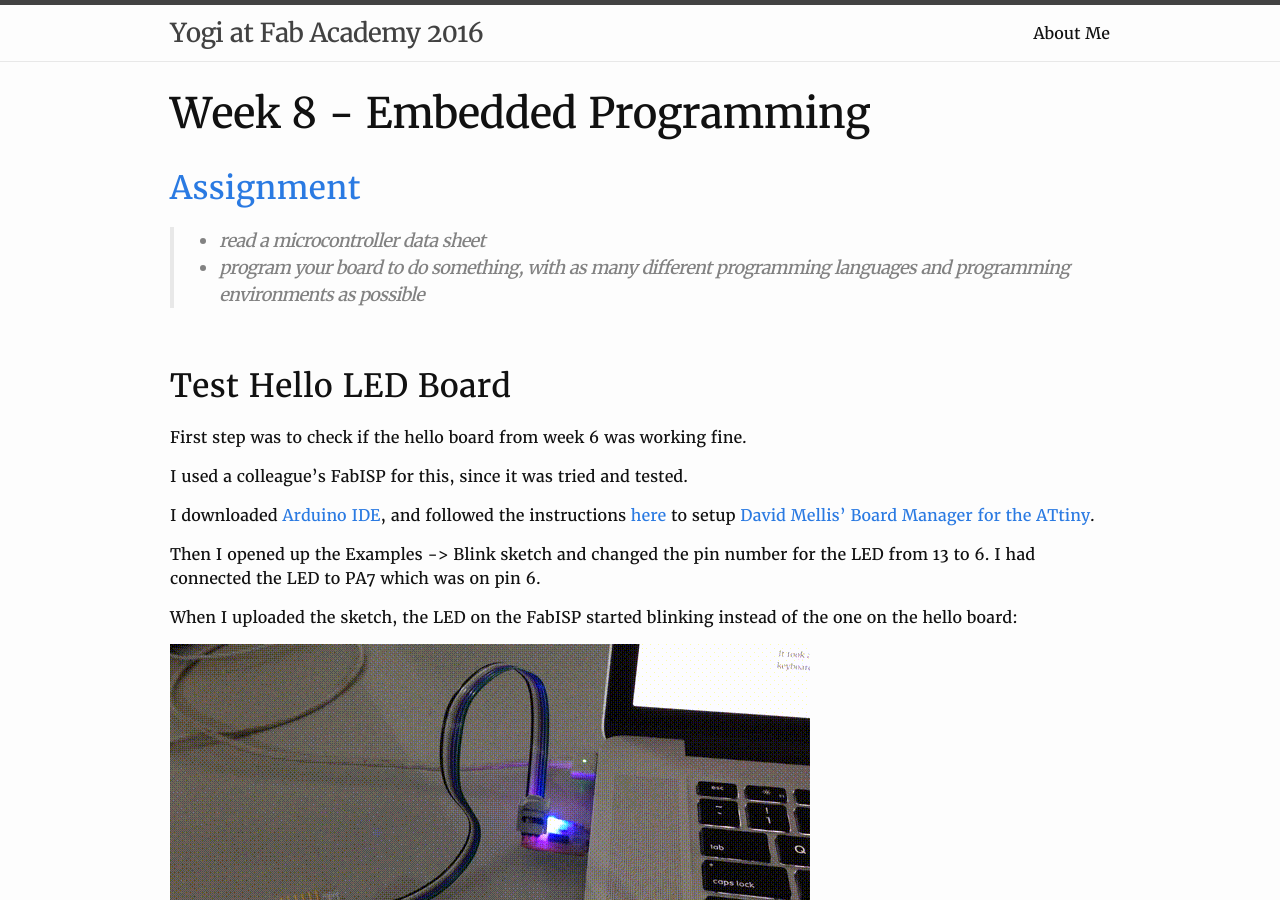
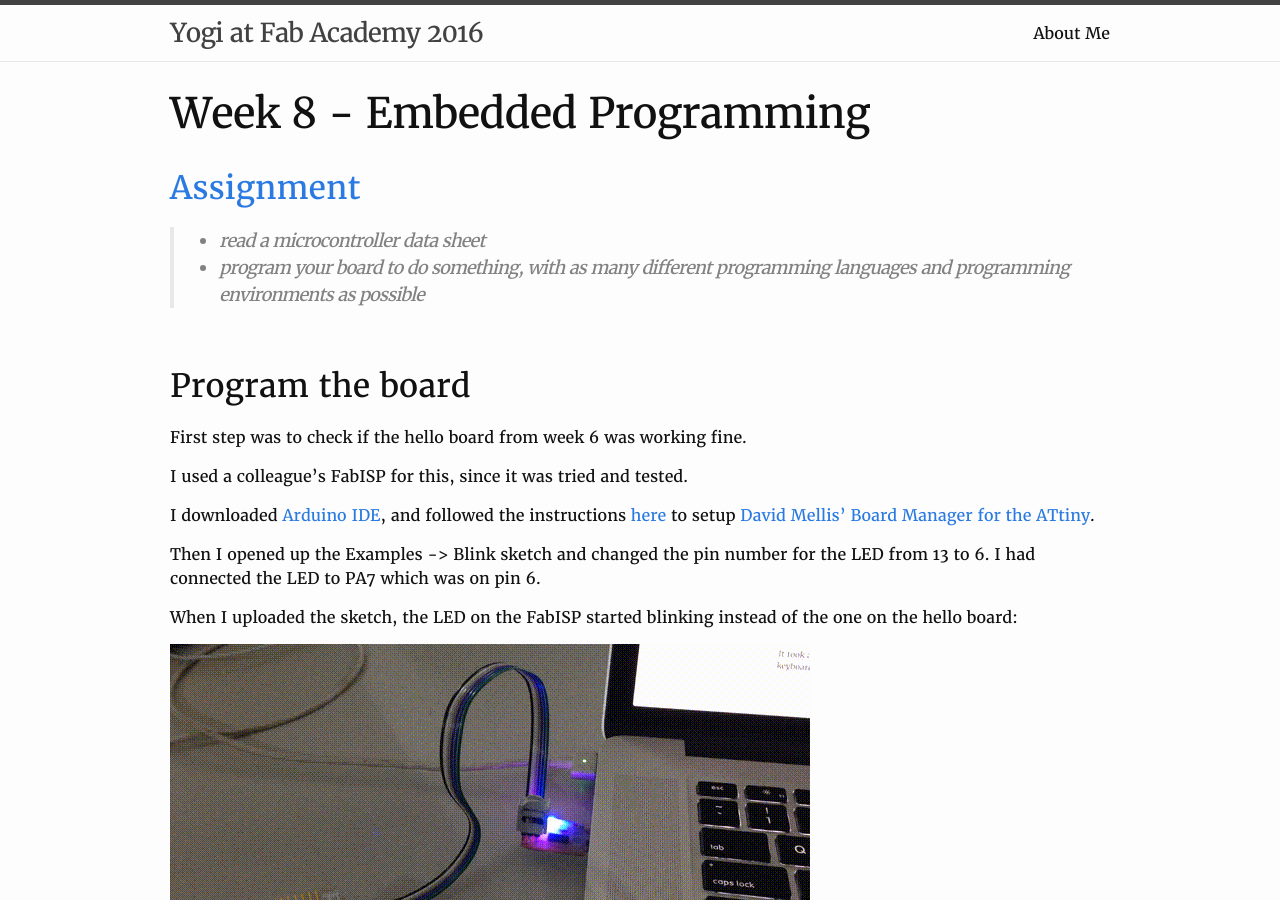
Before and after one commit to yogi/fabacademy2016, a Jekyll site: the page built from w8-embedded.md, in a window 1280 px wide and 900 px high. Built offline with Jekyll 4.4.1, drawn with Linux system fonts in a browser that asks for light colours.

Commit message:
change title

```diff
--- a/w8-embedded.md
+++ b/w8-embedded.md
@@ -11,7 +11,7 @@ permalink: w8-embedded.html
 
 &nbsp;
 
-## Test Hello LED Board
+## Program the board
 
 First step was to check if the hello board from week 6 was working fine.
 
```
